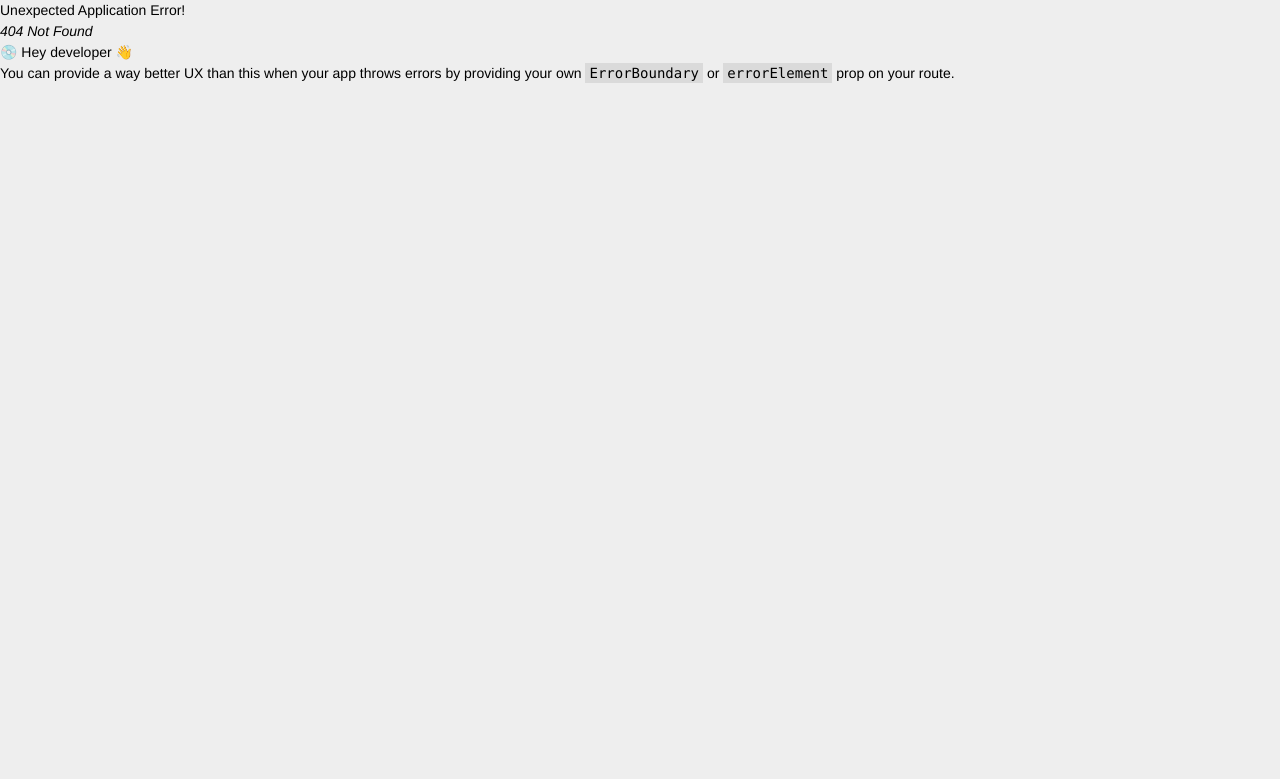
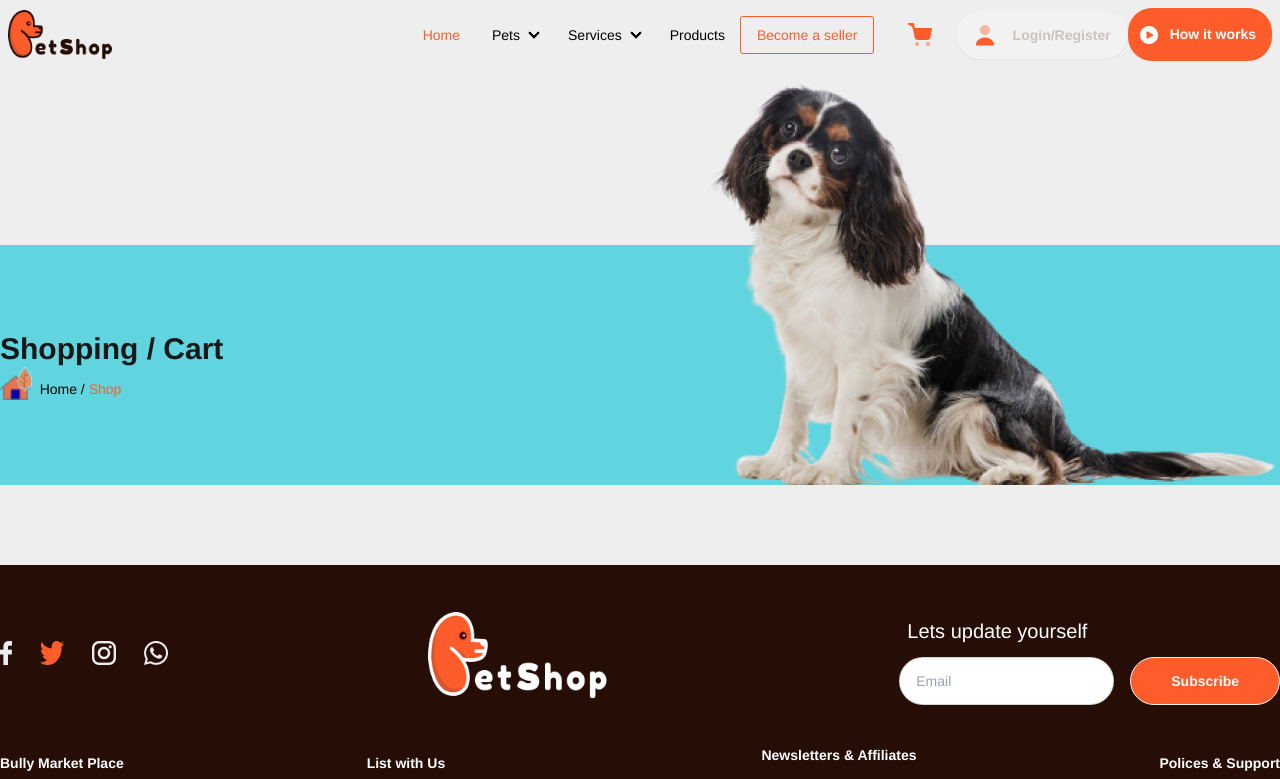
Before and after one commit to Jewel-190237/per-shop, a React (Vite) app: page /findPuppy1 in a window 1280 px wide. Before the commit this address had no page. Shown: the top 779 px of the page. Built offline with nearby package versions, Linux system fonts and the light colour scheme.

Commit message:
file updated

```diff
--- /dev/null
+++ b/src/Components/DashboardPuppys/FindPuppy1.jsx
@@ -0,0 +1,26 @@
+import React from 'react';
+import Banner from '../Shared/Banner/Banner';
+
+const FindPuppy1 = () => {
+    return (
+        <section>
+            <div>
+                <Banner></Banner>
+            </div>
+            <div className='max-w-[1320px] mx-auto'>
+                <div className='grid grid-cols-1 md:grid-cols-3'>
+                    <div>
+
+                    </div>
+                    <div className='col-span-2'>
+
+                    </div>
+                </div>
+            </div>
+
+        </section>
+
+    );
+};
+
+export default FindPuppy1;
--- a/src/Components/Shared/Header/Header.jsx
+++ b/src/Components/Shared/Header/Header.jsx
@@ -92,7 +92,7 @@ const Header = () => {
                   <img src={setting} alt="" />
                   <p>Manage Account</p>
                 </a>
-                <a className='flex'>
+                <a href='/findPuppy1' className='flex'>
                   <img src={order} alt="" />
                   <p>My Order</p>
                 </a>
--- a/src/main.jsx
+++ b/src/main.jsx
@@ -31,6 +31,7 @@ import MyReturn from './Components/MyAccount/MyReturn.jsx';
 import MyCancelation from './Components/MyAccount/MyCanceletion.jsx';
 import MyReview from './Components/MyAccount/MyReview.jsx';
 import Vouchers from './Components/MyAccount/Vouchchers.jsx';
+import FindPuppy1 from './Components/DashboardPuppys/FindPuppy1.jsx';
 const router = createBrowserRouter([
   {
     path: "/",
@@ -122,6 +123,10 @@ const router = createBrowserRouter([
         element: <Vouchers></Vouchers>
       },
       {
+        path: "/findPuppy1",
+        element: <FindPuppy1></FindPuppy1>
+      },
+      {
         path: "/contact",
         element: <Contact></Contact>,
       },
```
